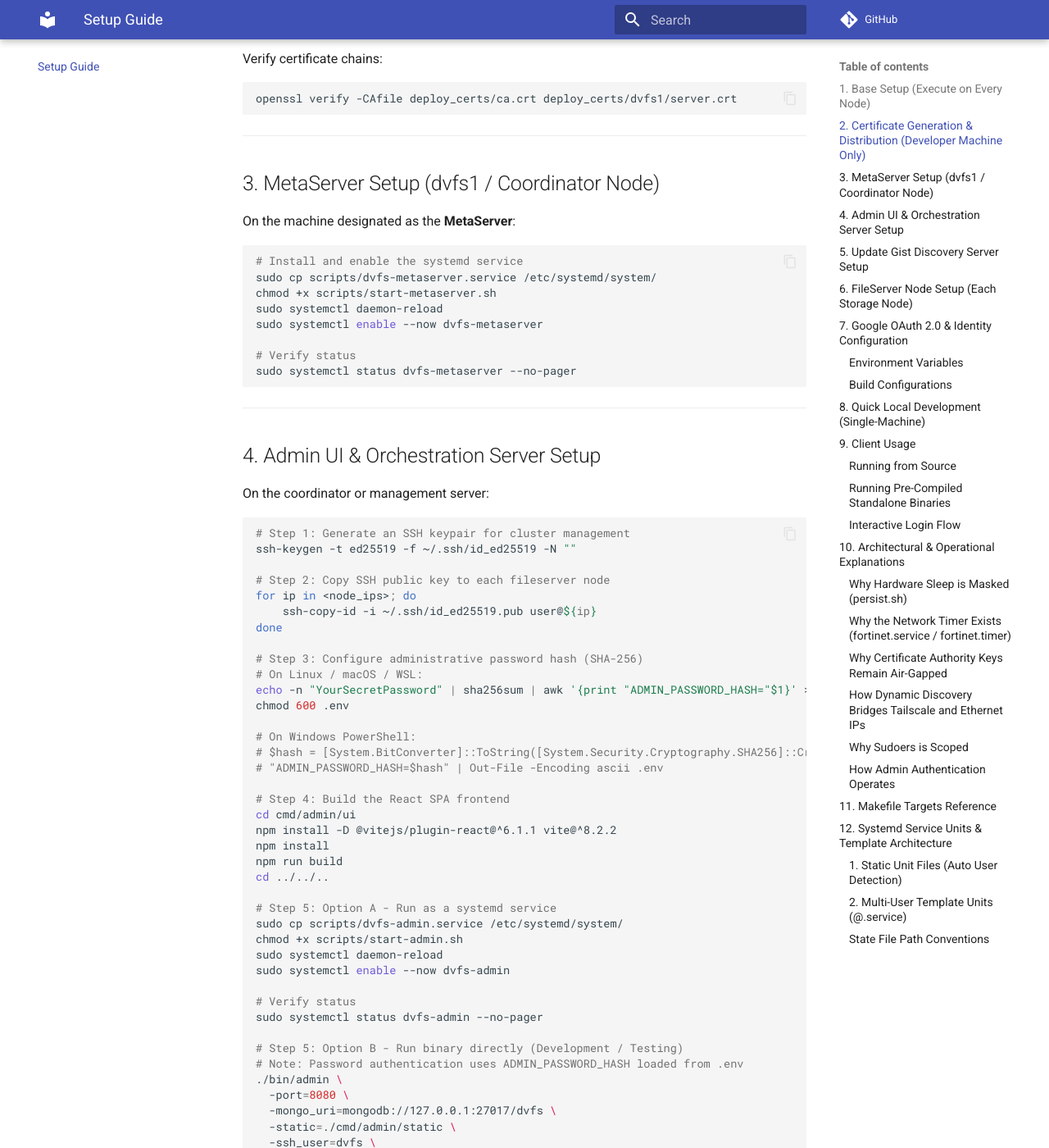
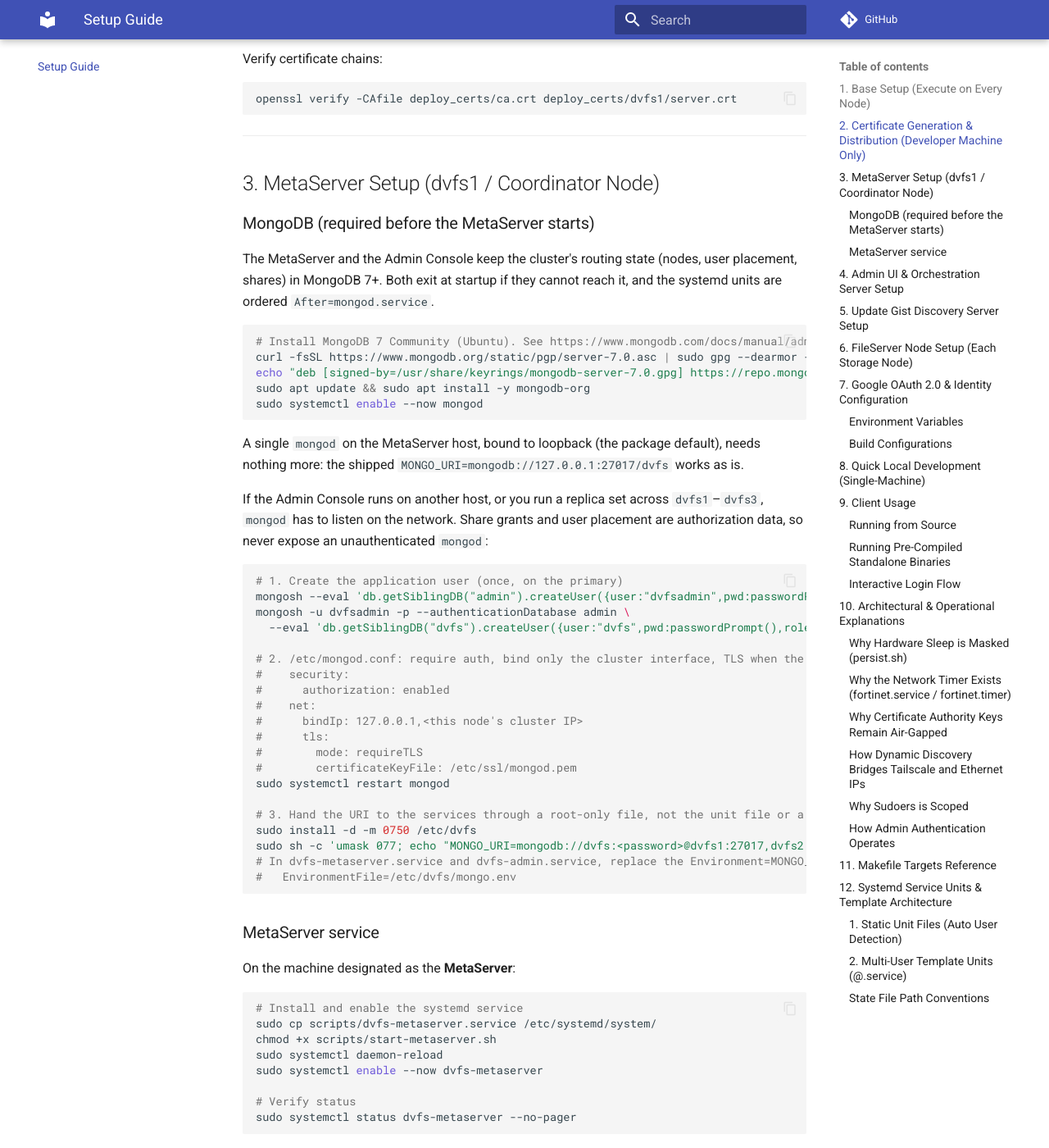
Before and after one commit to DVFS-IIT-Gandhinagar/Distributed-Virtual-File-System, an MkDocs documentation site: the page built from docs/setup.md, in a window 1280 px wide and 1400 px high, scrolled down 1658 px. Shown: the whole window at 82% size. Built offline with MkDocs 1.6.1 and Material for MkDocs 9.7.7, drawn with Linux system fonts in a browser that asks for light colours; comment, search, counter and statistics services are not loaded; some of the changed text lies outside the part shown.

Commit message:
deploy: make the MongoDB configuration reach the services and document the database
- The admin unit ran its script through runuser -l, a login shell that
  discards the unit's Environment= lines, so MONGO_URI and
  DVFS_METASERVER_ADDR set there never arrived and the console silently
  fell back to loopback. It now uses runuser -u like the metaserver unit.
- The start scripts defaulted MONGO_DB=dvfs and always passed -mongo_db,
  which overrode whatever database the URI named. -mongo_db is now only
  passed when the operator sets it.
- Units are ordered after mongod.service, so a reboot does not start the
  metaserver into a fatal ping failure before the database is up.
- scripts/rp_115/run_metaserver.sh launched the binary with no URI, which
  now exits at once; inside tmux that error vanished with the session.
  run_fileserver.sh takes --id, since the id is the node's identity now.
- start-fileserver.sh warns loudly when it falls back to fs1.
- Makefile quotes the URI so a replica-set '&' does not background the binary.
- The database-resolution test dropped whatever database it resolved to,
  including the real dvfs on a developer's machine. It writes nothing, so it
  no longer drops anything, and conformance databases are unique per run.
- CI vets and tests the use_google_auth build, which is what ships.
- setup.md gains a MongoDB section (install, auth, bindIp, TLS,
  EnvironmentFile), the quick-dev metaserver command gets its -mongo_uri,
  and the fileserver section states that FS_ID must be unique.

````diff
--- a/docs/setup.md
+++ b/docs/setup.md
@@ -81,6 +81,47 @@ openssl verify -CAfile deploy_certs/ca.crt deploy_certs/dvfs1/server.crt
 ---
 
 ## 3. MetaServer Setup (dvfs1 / Coordinator Node)
+
+### MongoDB (required before the MetaServer starts)
+
+The MetaServer and the Admin Console keep the cluster's routing state (nodes, user placement, shares) in MongoDB 7+. Both exit at startup if they cannot reach it, and the systemd units are ordered `After=mongod.service`.
+
+```bash
+# Install MongoDB 7 Community (Ubuntu). See https://www.mongodb.com/docs/manual/administration/install-on-linux/
+curl -fsSL https://www.mongodb.org/static/pgp/server-7.0.asc | sudo gpg --dearmor -o /usr/share/keyrings/mongodb-server-7.0.gpg
+echo "deb [signed-by=/usr/share/keyrings/mongodb-server-7.0.gpg] https://repo.mongodb.org/apt/ubuntu $(lsb_release -cs)/mongodb-org/7.0 multiverse" | sudo tee /etc/apt/sources.list.d/mongodb-org-7.0.list
+sudo apt update && sudo apt install -y mongodb-org
+sudo systemctl enable --now mongod
+```
+
+A single `mongod` on the MetaServer host, bound to loopback (the package default), needs nothing more: the shipped `MONGO_URI=mongodb://127.0.0.1:27017/dvfs` works as is.
+
+If the Admin Console runs on another host, or you run a replica set across `dvfs1`–`dvfs3`, `mongod` has to listen on the network. Share grants and user placement are authorization data, so never expose an unauthenticated `mongod`:
+
+```bash
+# 1. Create the application user (once, on the primary)
+mongosh --eval 'db.getSiblingDB("admin").createUser({user:"dvfsadmin",pwd:passwordPrompt(),roles:["userAdminAnyDatabase"]})'
+mongosh -u dvfsadmin -p --authenticationDatabase admin \
+  --eval 'db.getSiblingDB("dvfs").createUser({user:"dvfs",pwd:passwordPrompt(),roles:[{role:"readWrite",db:"dvfs"}]})'
+
+# 2. /etc/mongod.conf: require auth, bind only the cluster interface, TLS when the network is shared
+#    security:
+#      authorization: enabled
+#    net:
+#      bindIp: 127.0.0.1,<this node's cluster IP>
+#      tls:
+#        mode: requireTLS
+#        certificateKeyFile: /etc/ssl/mongod.pem
+sudo systemctl restart mongod
+
+# 3. Hand the URI to the services through a root-only file, not the unit file or a command line
+sudo install -d -m 0750 /etc/dvfs
+sudo sh -c 'umask 077; echo "MONGO_URI=mongodb://dvfs:<password>@dvfs1:27017,dvfs2:27017,dvfs3:27017/dvfs?replicaSet=rs0&authSource=dvfs&tls=true" > /etc/dvfs/mongo.env'
+# In dvfs-metaserver.service and dvfs-admin.service, replace the Environment=MONGO_URI line with:
+#   EnvironmentFile=/etc/dvfs/mongo.env
+```
+
+### MetaServer service
 
 On the machine designated as the **MetaServer**:
 
@@ -200,6 +241,11 @@ EOF'
 sudo chmod 0440 /etc/sudoers.d/dvfs
 
 # Step 2: Install and start the FileServer service
+# FS_ID is the node's identity in the cluster and must be unique: the MetaServer
+# refuses a second live fileserver that claims an id already registered from
+# another address. start-fileserver.sh derives it from a dvfsN user or host
+# name; on any other machine set it explicitly (Environment=FS_ID=fsN in the
+# unit, or FS_ID=fsN in the environment) instead of accepting the fs1 fallback.
 sudo cp scripts/dvfs-fileserver.service /etc/systemd/system/
 chmod +x scripts/start-fileserver.sh
 sudo systemctl daemon-reload
@@ -265,8 +311,9 @@ To test the complete DVFS ecosystem locally on a single machine without systemd
 # 1. Generate dev certificates (if not already created)
 make certs
 
-# 2. Terminal 1: Start MetaServer (with mock auth enabled)
-DVFS_AUTH_MOCK=true go run ./cmd/metaserver/main.go -port=50051 -tls_cert=certs/server.crt -tls_key=certs/server.key
+# 2. Terminal 1: Start MetaServer (with mock auth enabled). Needs a local mongod,
+#    or: docker run -d -p 27017:27017 mongo:7
+DVFS_AUTH_MOCK=true go run ./cmd/metaserver/main.go -port=50051 -mongo_uri=mongodb://127.0.0.1:27017/dvfs -tls_cert=certs/server.crt -tls_key=certs/server.key
 
 # 3. Terminal 2: Start FileServer (with mock auth enabled)
 DVFS_AUTH_MOCK=true go run ./cmd/fileserver/main.go \
@@ -407,7 +454,7 @@ For multi-user environments or systems where explicit user parameterization is r
 Each template unit sets `User=%i`, `WorkingDirectory=%h/Distributed-Virtual-File-System`, and resolves state and binary directories relative to the user's home directory (`%h`).
 
 ### State File Path Conventions
-- Cluster metadata lives in MongoDB, not on local disk. Both the MetaServer and the Admin Console take `-mongo_uri` (or the `MONGO_URI` environment variable) and `-mongo_db` (default `dvfs`).
-- Under systemd execution via `scripts/start-metaserver.sh` and `scripts/start-admin.sh`, `MONGO_URI` defaults to `mongodb://127.0.0.1:27017/dvfs`. Point it at the replica set in production, e.g. `mongodb://dvfs1:27017,dvfs2:27017,dvfs3:27017/dvfs?replicaSet=rs0`.
+- Cluster metadata lives in MongoDB, not on local disk. Both the MetaServer and the Admin Console take `-mongo_uri` (or the `MONGO_URI` environment variable) and an optional `-mongo_db`, which overrides the database named in the URI (the URI's database is used otherwise, and `dvfs` if it names none).
+- Under systemd execution via `scripts/start-metaserver.sh` and `scripts/start-admin.sh`, `MONGO_URI` defaults to `mongodb://127.0.0.1:27017/dvfs`. Point it at the replica set in production, e.g. `mongodb://dvfs1:27017,dvfs2:27017,dvfs3:27017/dvfs?replicaSet=rs0`. A URI with credentials belongs in an `EnvironmentFile` (see §3), not in the unit file or on a command line, where `systemctl show` and `ps` expose it.
 - Because membership is read from the shared database rather than a local file, the Admin Console no longer has to run on the MetaServer host.
 - There is no import path from the old `metaserver_state.json`. A cluster starts with an empty database and repopulates itself: fileservers re-register on startup (republishing their users and shares from their own on-disk ACLs), and users are re-assigned a home node on their next login.
````
Also changed, not shown: README.md (+1 -0 lines), 12 other files.
